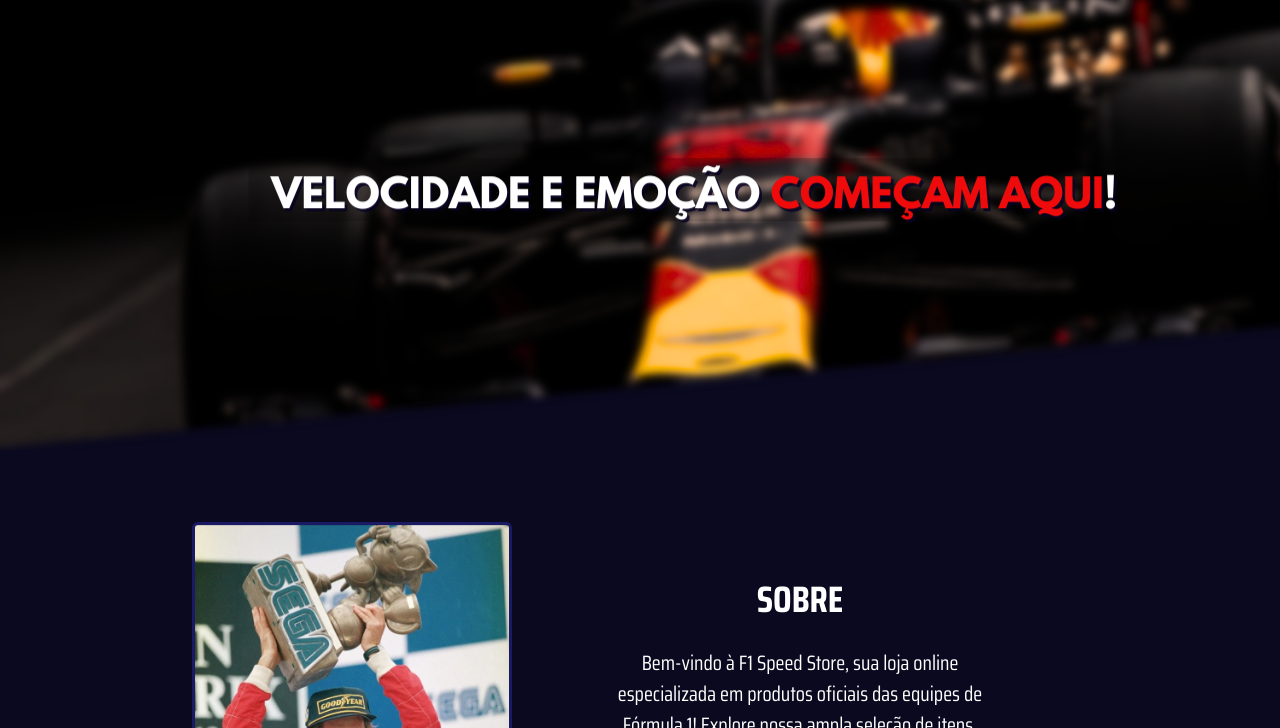
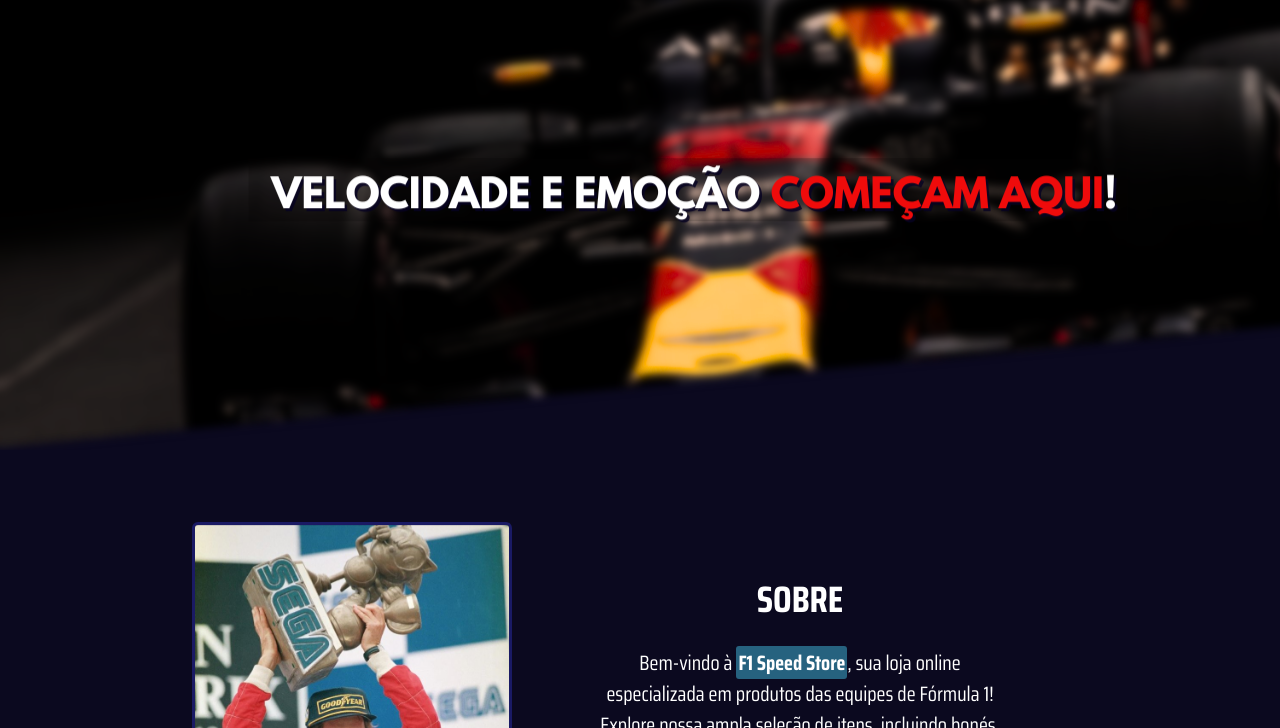
Before and after one commit to tarsibfritz/F1-Speed-Store, a plain HTML site: page index.html in a window 1280 px wide. Shown: the part 72-800 px from the top of the page. Drawn offline with nearby package versions, Linux system fonts and the light colour scheme.

Commit message:
Updated version: 05/15 - Vars & About section

```diff
--- a/assets/styles/about.css
+++ b/assets/styles/about.css
@@ -30,3 +30,11 @@
     padding-right: 4em;
     padding-left: 4em;
 }
+
+.about_text span{
+    padding: 0 2px;
+    font-weight: bold;
+    color: var(--textColor);
+    background-color: var(--mainColorOpacity);
+    border-radius: 3px;
+}
--- a/assets/styles/vars.css
+++ b/assets/styles/vars.css
@@ -1,6 +1,7 @@
 :root{
     --textColor: #fff;
     --mainColor: #ef0b0b;
+    --mainColorOpacity: #48d2f871;
     --backgroundColor: #020216;
     --borderBox: #1a1a64;
     --lightBlue: #0B091F;
--- a/index.html
+++ b/index.html
@@ -66,8 +66,8 @@
         <div class="about_text">
           <h2>SOBRE</h2>
           <p>
-            Bem-vindo à F1 Speed Store, sua loja online especializada em
-            produtos oficiais das equipes de Fórmula 1! Explore nossa ampla
+            Bem-vindo à <span>F1 Speed Store</span>, sua loja online especializada em
+            produtos das equipes de Fórmula 1! Explore nossa ampla
             seleção de itens, incluindo bonés, camisetas, jaquetas, acessórios e
             muito mais. Deixe sua paixão pela Fórmula 1 ganhar vida com os
             produtos autênticos de suas equipes favoritas.
```
